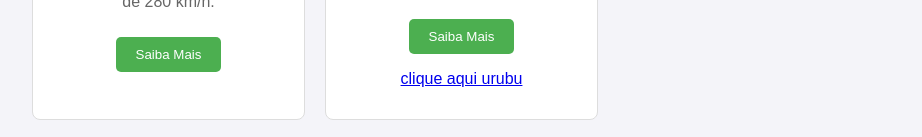
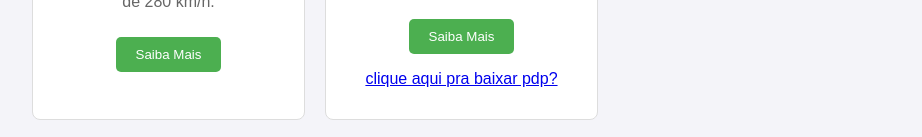
Before and after one commit to 1tecnico/Nicolas-Franco, a plain HTML site: page index.html in a window 1280 px wide. Shown: the part 2528-2665 px from the top of the page, without its empty margins (32-954 px from the left). Drawn offline with Linux system fonts and the light colour scheme.

Commit message:
Update index.html

```diff
--- a/index.html
+++ b/index.html
@@ -184,7 +184,7 @@
         </body>
             <p>
                 <a href="CURICULO.odt" dowload >
-                    clique aqui urubu
+                    clique aqui pra baixar pdp?
                 </a>
             </p>
         </html>
```
